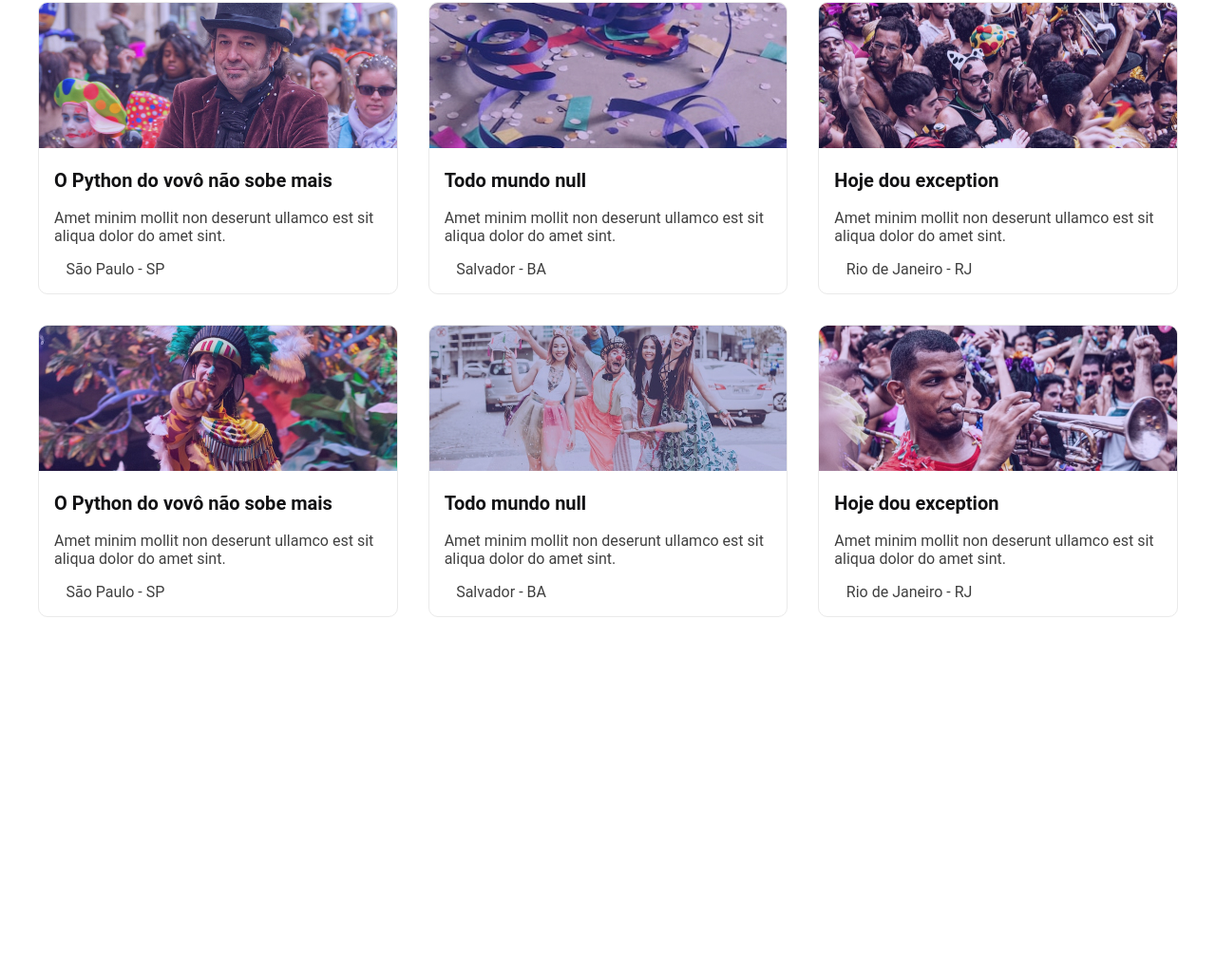
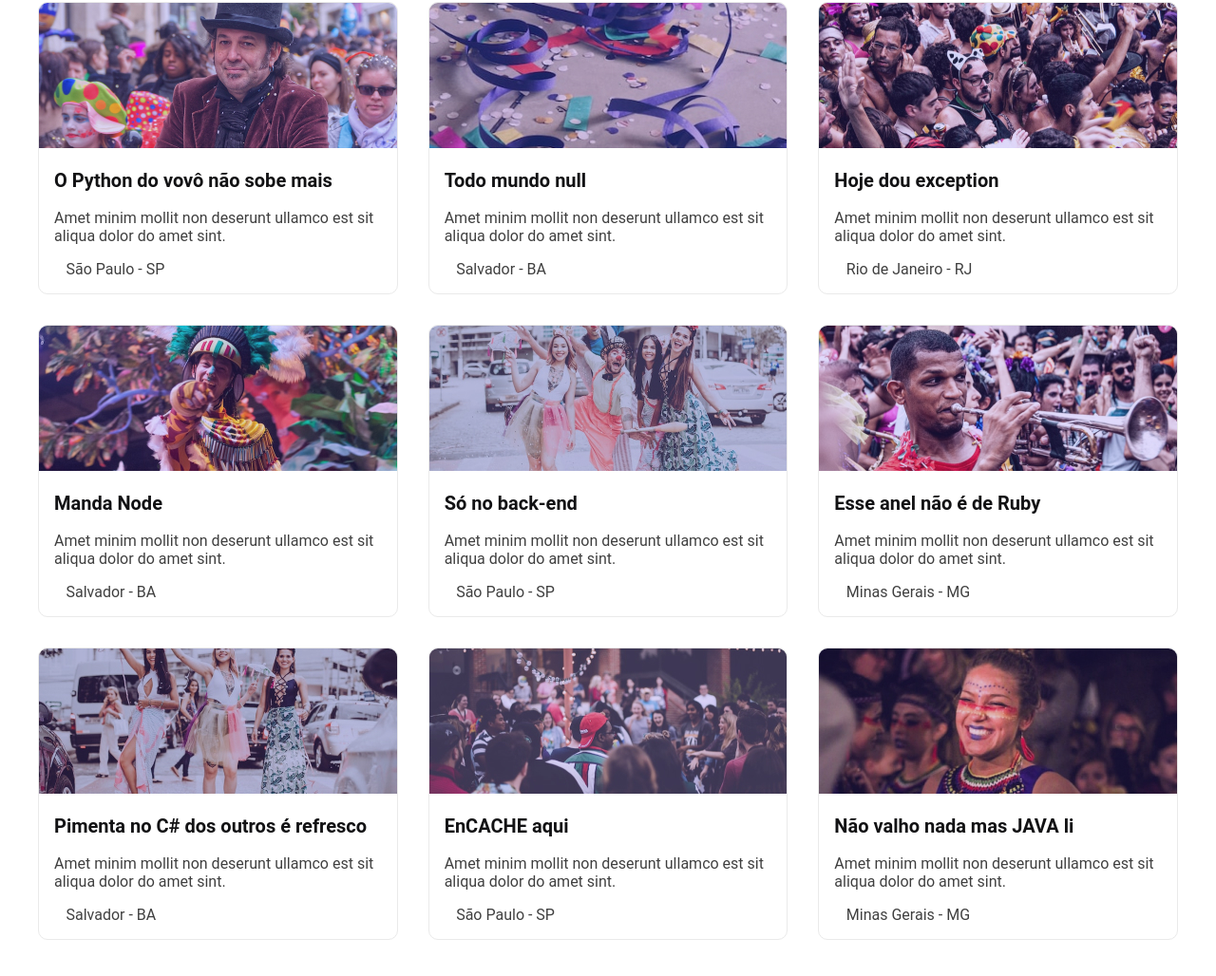
Before and after one commit to rxaviersantos/desafios, a plain HTML site: page landing-page/index.html in a window 1280 px wide. Shown: the part 720-1748 px from the top of the page at 95% size. Before the commit the page ends 1470 px from the top, so only its background shows below. Drawn offline with Linux system fonts and the light colour scheme.

Commit message:
:camera_flash: add image

```diff
--- a/landing-page/index.html
+++ b/landing-page/index.html
@@ -107,7 +107,24 @@
               <img src="./image/node.jpg" alt="" />
 
               <div class="content">
-                <h3>O Python do vovô não sobe mais</h3>
+                <h3>Manda Node</h3>
+                <p>
+                  Amet minim mollit non deserunt ullamco est sit aliqua dolor do
+                  amet sint.
+                </p>
+
+                <div class="location">
+                  <i class="ph-map-pin-light"></i>
+                  Salvador - BA
+                </div>
+              </div>
+            </div>
+
+            <div class="card">
+              <img src="./image/back-end.jpg" alt="" />
+
+              <div class="content">
+                <h3>Só no back-end</h3>
                 <p>
                   Amet minim mollit non deserunt ullamco est sit aliqua dolor do
                   amet sint.
@@ -121,10 +138,27 @@
             </div>
 
             <div class="card">
-              <img src="./image/back-end.jpg" alt="" />
+              <img src="./image/ruby.png" alt="" />
 
               <div class="content">
-                <h3>Todo mundo null</h3>
+                <h3>Esse anel não é de Ruby</h3>
+                <p>
+                  Amet minim mollit non deserunt ullamco est sit aliqua dolor do
+                  amet sint.
+                </p>
+
+                <div class="location">
+                  <i class="ph-map-pin-light"></i>
+                  Minas Gerais - MG
+                </div>
+              </div>
+            </div>
+
+            <div class="card">
+                <img src="./image/csharp.jpg" alt="" />
+
+                <div class="content">
+                  <h3>Pimenta no C# dos outros é refresco</h3>
                   <p>
                     Amet minim mollit non deserunt ullamco est sit aliqua dolor do
                     amet sint.
@@ -138,10 +172,10 @@
               </div>
 
               <div class="card">
-              <img src="./image/ruby.png" alt="" />
+                <img src="./image/encache.jpg" alt="" />
 
                 <div class="content">
-                <h3>Hoje dou exception</h3>
+                  <h3>EnCACHE aqui</h3>
                   <p>
                     Amet minim mollit non deserunt ullamco est sit aliqua dolor do
                     amet sint.
@@ -149,7 +183,24 @@
 
                   <div class="location">
                     <i class="ph-map-pin-light"></i>
-                  Rio de Janeiro - RJ
+                    São Paulo - SP
+                  </div>
+                </div>
+              </div>
+
+              <div class="card">
+                <img src="./image/java.jpg" alt="" />
+
+                <div class="content">
+                  <h3>Não valho nada mas JAVA li</h3>
+                  <p>
+                    Amet minim mollit non deserunt ullamco est sit aliqua dolor do
+                    amet sint.
+                  </p>
+
+                  <div class="location">
+                    <i class="ph-map-pin-light"></i>
+                    Minas Gerais - MG
                   </div>
                 </div>
               </div>
```
Also changed, not shown: landing-page/image/csharp.jpg (added), landing-page/image/encache.jpg (added), landing-page/image/java.jpg (added). Lines whose indentation alone changed are shown as unchanged.
